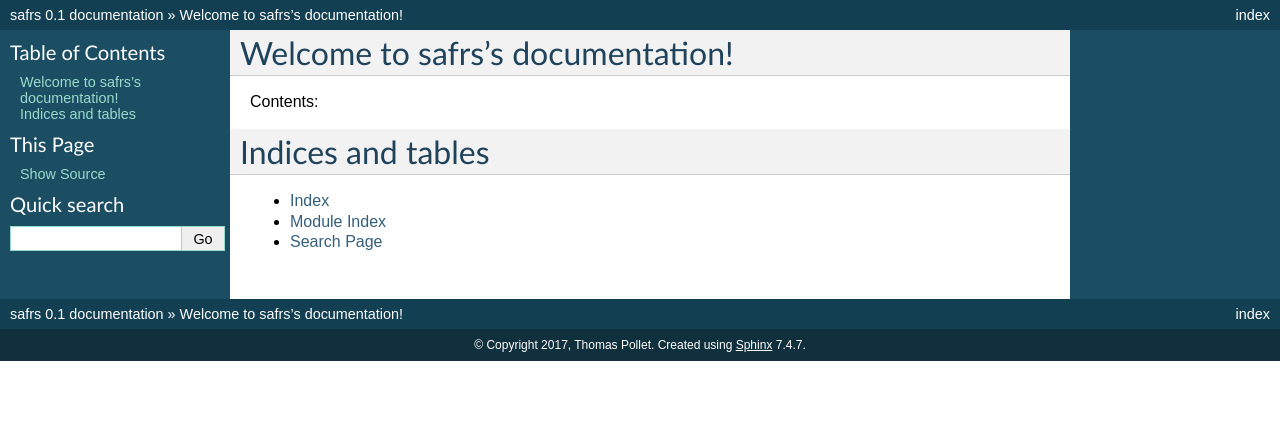
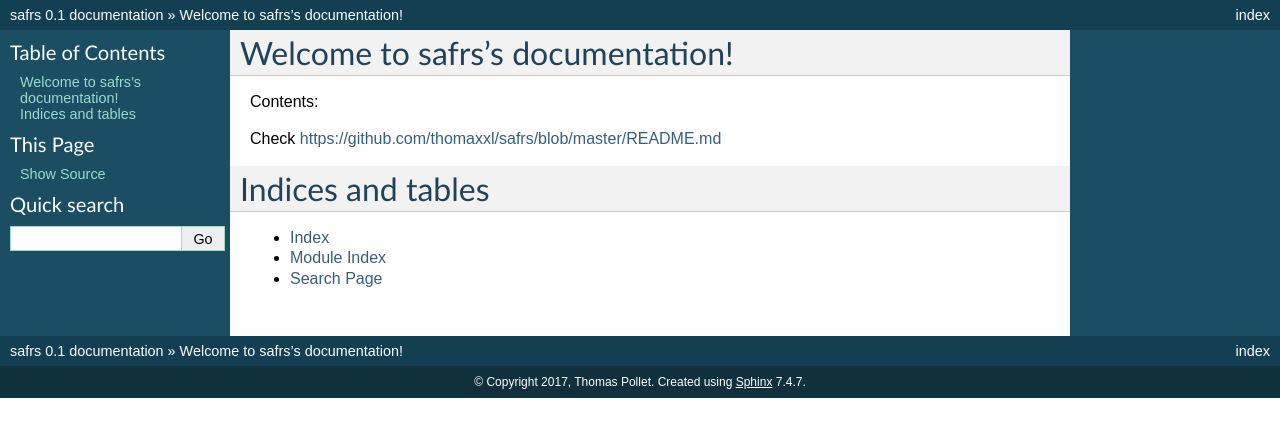
Before and after one commit to thomaxxl/safrs, a Sphinx documentation site: the page built from docs/index.rst, in a window 1280 px wide. Shown: the top 437 px of the page. Built offline with Sphinx 7.4.7, drawn with Linux system fonts in a browser that asks for light colours.

Commit message:
Update index.rst

```diff
--- a/docs/index.rst
+++ b/docs/index.rst
@@ -7,6 +7,8 @@ Welcome to safrs's documentation!
 =================================
 
 Contents:
+
+Check https://github.com/thomaxxl/safrs/blob/master/README.md
 
 .. toctree::
    :maxdepth: 2
```
